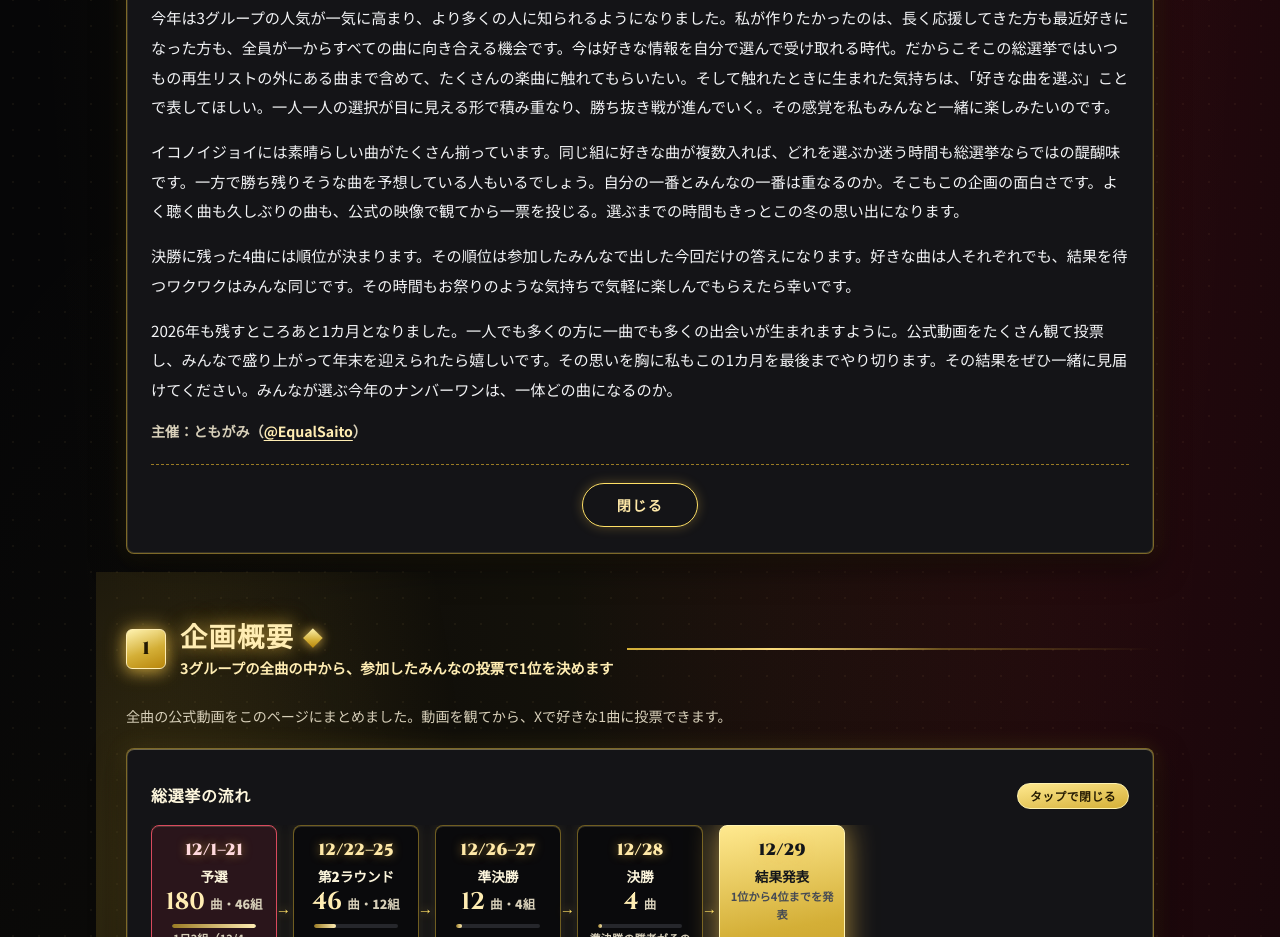
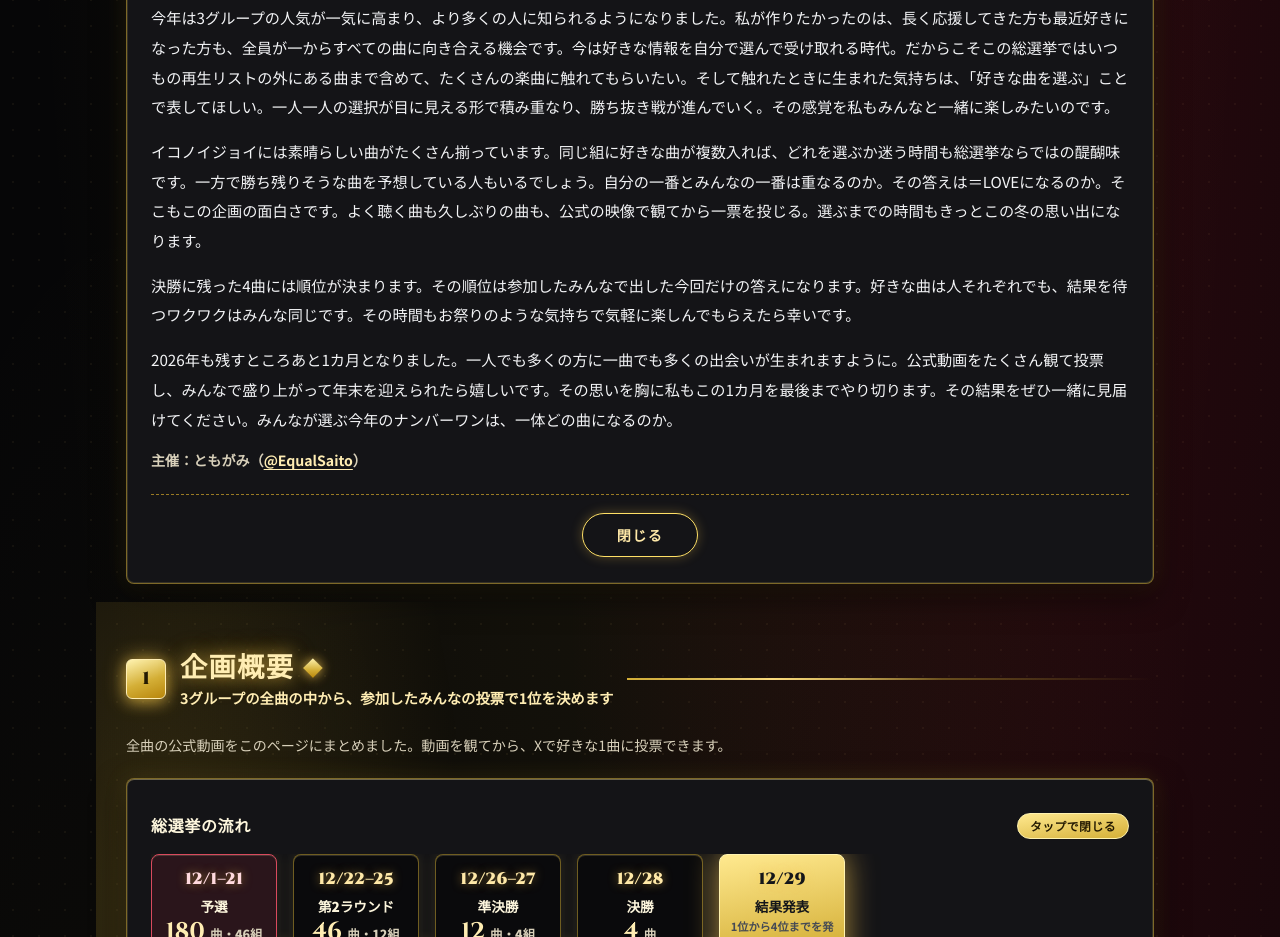
Before and after one commit to chaitongdahui518/chaitongdahui518.github.io, a plain HTML site: page election/index.html in a window 1280 px wide. Shown: the part 1495-2432 px from the top of the page. Drawn offline with Linux system fonts and the light colour scheme.

Commit message:
election: 主催者よりに青サブ歌詞の引用を追加

```diff
--- a/election/index.html
+++ b/election/index.html
@@ -1227,7 +1227,7 @@ html.lite .ticker .track{animation:tick var(--tick-dur,30s) linear infinite!impo
 <p class="org-comment">このページに辿り着いてくださった方へ。まずは見つけてくださってありがとうございます。</p>
 <p class="org-comment">私にはずっと気になっていたことがあります。もしもイコノイジョイの曲をファン投票で最後の1曲まで絞っていったら、一番多くの人に選ばれるのはどの曲なんだろう。その答えを知りたくて、個人的にこの企画を立ち上げました。投票はXのアンケートで行います。みんなが好きな曲に一票ずつ投じ、勝ち抜き戦で決勝の4曲を決めていきます。</p>
 <p class="org-comment">今年は3グループの人気が一気に高まり、より多くの人に知られるようになりました。私が作りたかったのは、長く応援してきた方も最近好きになった方も、全員が一からすべての曲に向き合える機会です。今は好きな情報を自分で選んで受け取れる時代。だからこそこの総選挙ではいつもの再生リストの外にある曲まで含めて、たくさんの楽曲に触れてもらいたい。そして触れたときに生まれた気持ちは、「好きな曲を選ぶ」ことで表してほしい。一人一人の選択が目に見える形で積み重なり、勝ち抜き戦が進んでいく。その感覚を私もみんなと一緒に楽しみたいのです。</p>
-<p class="org-comment">イコノイジョイには素晴らしい曲がたくさん揃っています。同じ組に好きな曲が複数入れば、どれを選ぶか迷う時間も総選挙ならではの醍醐味です。一方で勝ち残りそうな曲を予想している人もいるでしょう。自分の一番とみんなの一番は重なるのか。そこもこの企画の面白さです。よく聴く曲も久しぶりの曲も、公式の映像で観てから一票を投じる。選ぶまでの時間もきっとこの冬の思い出になります。</p>
+<p class="org-comment">イコノイジョイには素晴らしい曲がたくさん揃っています。同じ組に好きな曲が複数入れば、どれを選ぶか迷う時間も総選挙ならではの醍醐味です。一方で勝ち残りそうな曲を予想している人もいるでしょう。自分の一番とみんなの一番は重なるのか。その答えは＝LOVEになるのか。そこもこの企画の面白さです。よく聴く曲も久しぶりの曲も、公式の映像で観てから一票を投じる。選ぶまでの時間もきっとこの冬の思い出になります。</p>
 <p class="org-comment">決勝に残った4曲には順位が決まります。その順位は参加したみんなで出した今回だけの答えになります。好きな曲は人それぞれでも、結果を待つワクワクはみんな同じです。その時間もお祭りのような気持ちで気軽に楽しんでもらえたら幸いです。</p>
 <p class="org-comment">2026年も残すところあと1カ月となりました。一人でも多くの方に一曲でも多くの出会いが生まれますように。公式動画をたくさん観て投票し、みんなで盛り上がって年末を迎えられたら嬉しいです。その思いを胸に私もこの1カ月を最後までやり切ります。その結果をぜひ一緒に見届けてください。みんなが選ぶ今年のナンバーワンは、一体どの曲になるのか。</p>
 <p class="org-name">主催：ともがみ（<a href="https://x.com/EqualSaito" target="_blank" rel="noopener">@EqualSaito</a>）</p>
```
